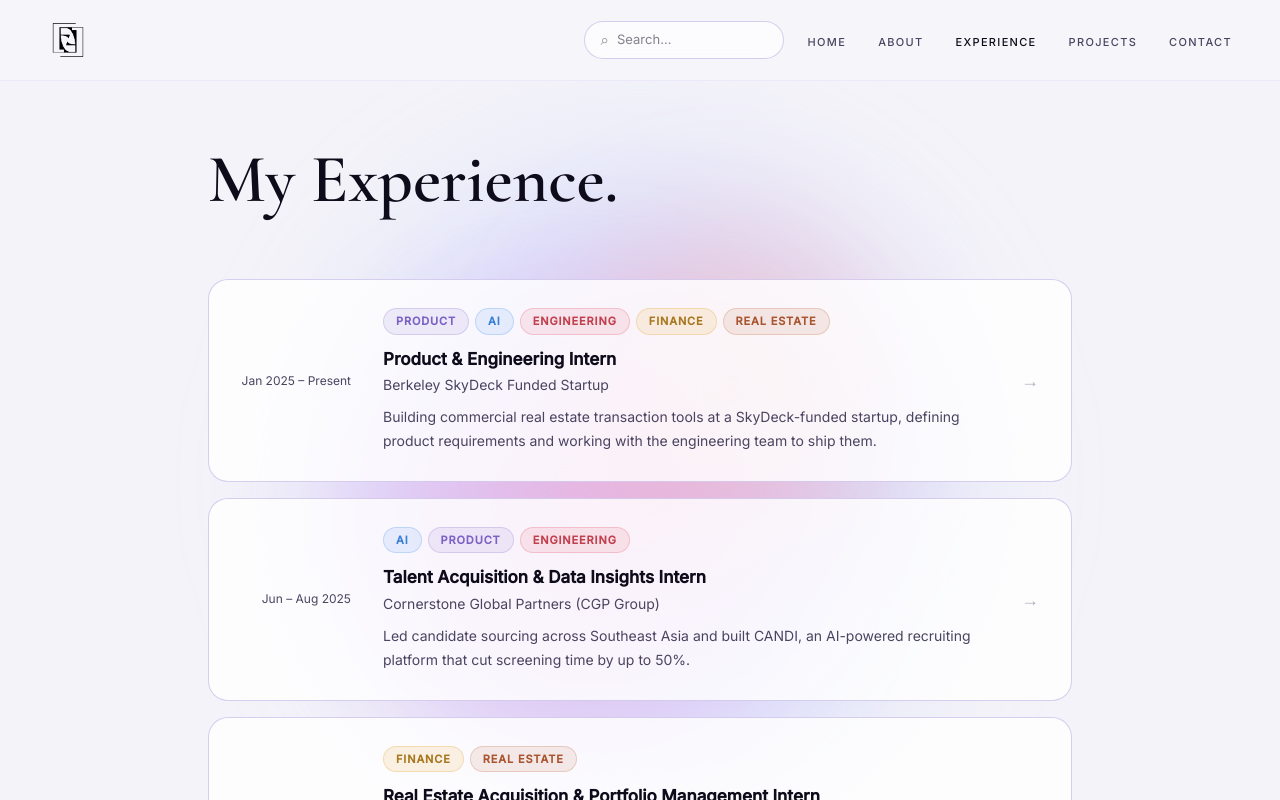
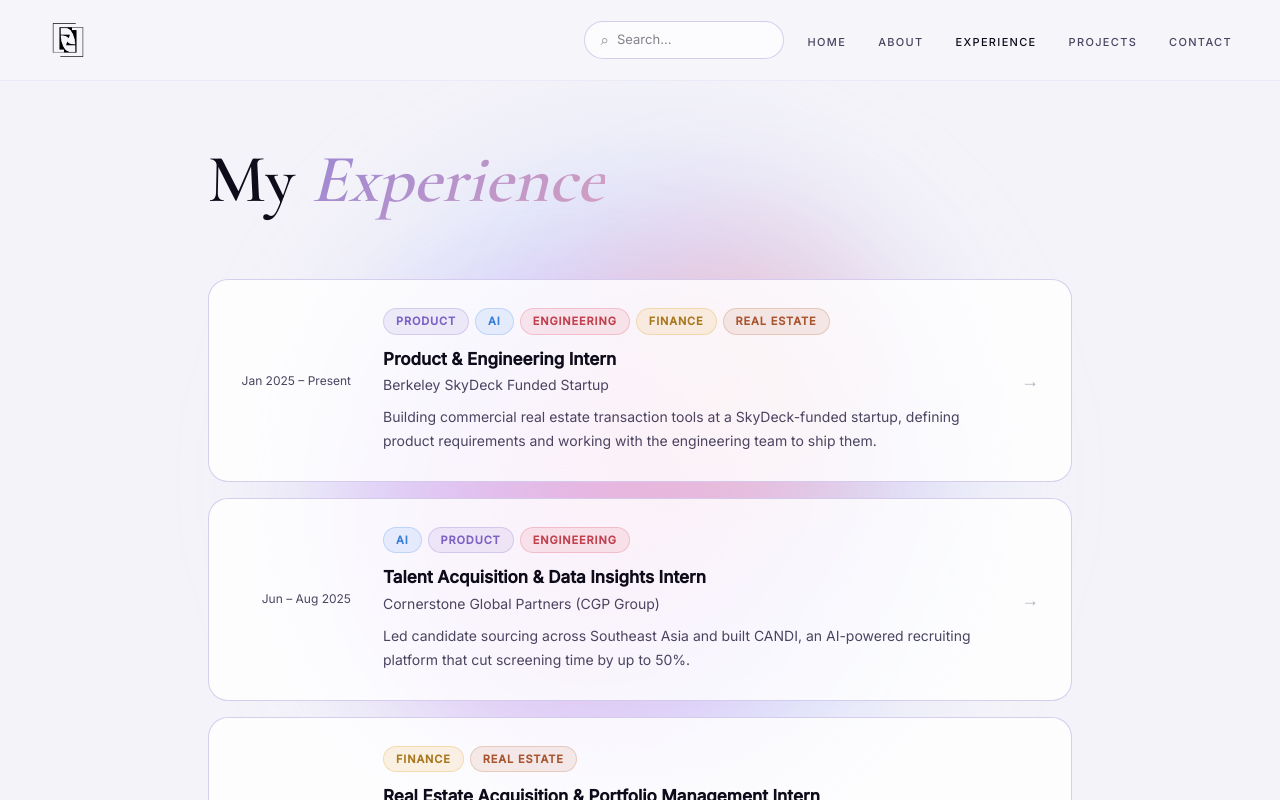
Before and after one commit to flinlabs/new-portfolio, a Next.js app: page /experience in a window 1280 px wide. Shown: the top 800 px of the page. Built offline with nearby package versions, Linux system fonts and the light colour scheme.

Commit message:
stylized headers

```diff
--- a/app/contact/page.tsx
+++ b/app/contact/page.tsx
@@ -33,7 +33,7 @@ export default function Contact() {
 				lineHeight: 1.05,
 				marginBottom: "16px",
 			}}>
-				Let&apos;s talk.
+				Let&apos;s <em style={{ fontStyle: "italic", background: "linear-gradient(135deg,#9B87D4,#D4A0C0)", WebkitBackgroundClip: "text", WebkitTextFillColor: "transparent" }}>talk</em>
 			</h1>
 
 			<p style={{ fontSize: "16px", lineHeight: 1.7, color: "var(--text-muted)", marginBottom: "48px" }}>
--- a/app/experience/page.tsx
+++ b/app/experience/page.tsx
@@ -12,9 +12,8 @@ export default function Experience() {
 				lineHeight: 1.05,
 				marginBottom: "64px",
 			}}>
-				My Experience.
+				My <em style={{ fontStyle: "italic", background: "linear-gradient(135deg,#9B87D4,#D4A0C0)", WebkitBackgroundClip: "text", WebkitTextFillColor: "transparent" }}>Experience</em>
 			</h1>
-
 			<div style={{ display: "flex", flexDirection: "column", gap: "16px" }}>
 				{experiences.map((exp) => (
 					<Link key={exp.slug} href={`/experience/${exp.slug}`} style={{ textDecoration: "none", color: "inherit" }}>
--- a/app/projects/page.tsx
+++ b/app/projects/page.tsx
@@ -13,9 +13,8 @@ export default function Projects() {
 				lineHeight: 1.05,
 				marginBottom: "64px",
 			}}>
-				My Projects.
+				My <em style={{ fontStyle: "italic", background: "linear-gradient(135deg,#9B87D4,#D4A0C0)", WebkitBackgroundClip: "text", WebkitTextFillColor: "transparent" }}>Projects</em>
 			</h1>
-
 			<div style={{ display: "flex", flexDirection: "column", gap: "16px" }}>
 				{projects.map((project) => (
 					<Link key={project.slug} href={`/projects/${project.slug}`} style={{ textDecoration: "none", color: "inherit" }}>
```
